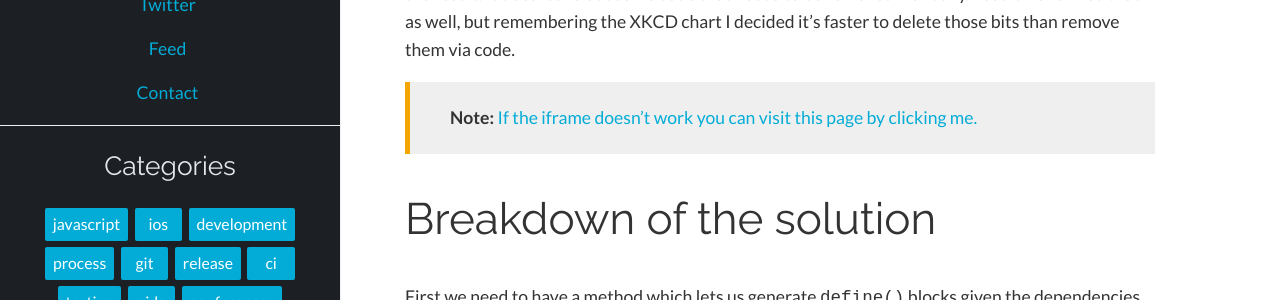
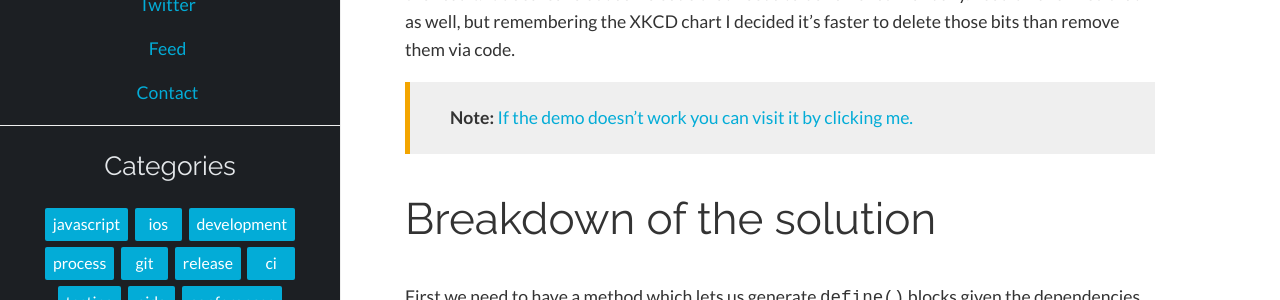
Before and after one commit to badoo/techblog, a Jekyll site: the page built from _posts/2014-10-09-using-regular-expressions-to-hack-our-way-towards-amdfication.md, in a window 1280 px wide and 900 px high, scrolled down 3525 px. Shown: the part 153-453 px from the top of the window. Built offline with Jekyll 4.4.1, drawn with Linux system fonts in a browser that asks for light colours; comment, search, counter and statistics services are not loaded.

Commit message:
Minor text change

```diff
--- a/_posts/2014-10-09-using-regular-expressions-to-hack-our-way-towards-amdfication.md
+++ b/_posts/2014-10-09-using-regular-expressions-to-hack-our-way-towards-amdfication.md
@@ -93,7 +93,7 @@ And I am happy to present the solution!
 
 When you press “Convert”, it reads the contents of the file, applies the JavaScript below and writes the result. It does leave out some code that needs to be removed manually. I could have fixed that as well, but remembering the XKCD chart I decided it’s faster to delete those bits than remove them via code.
 
-> **Note:** <a href="{{page.demodir}}/index.html">If the iframe doesn’t work you can visit this page by clicking me.</a>
+> **Note:** <a href="{{page.demodir}}/index.html">If the demo doesn’t work you can visit it by clicking me.</a>
 
 # Breakdown of the solution
 
```
